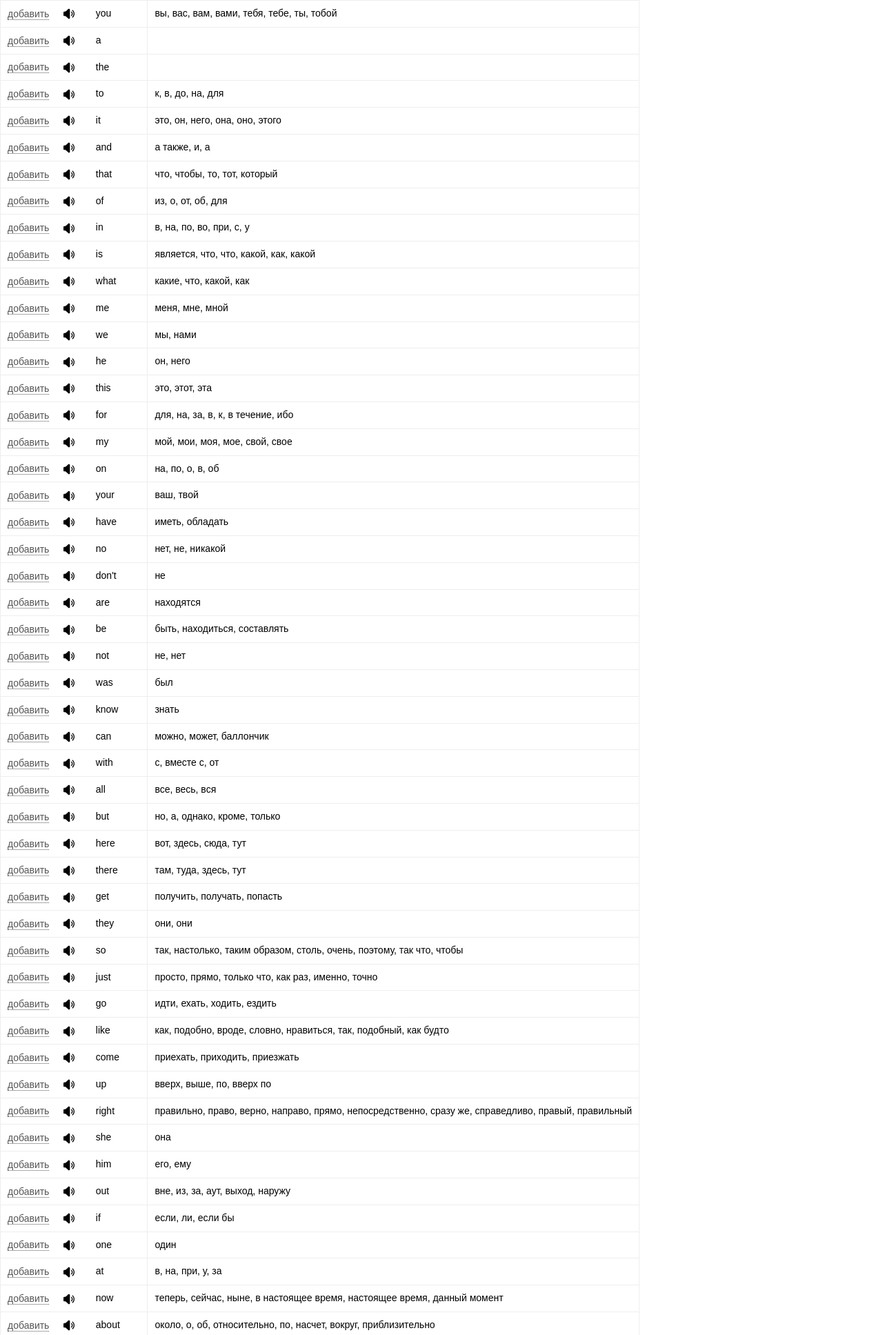
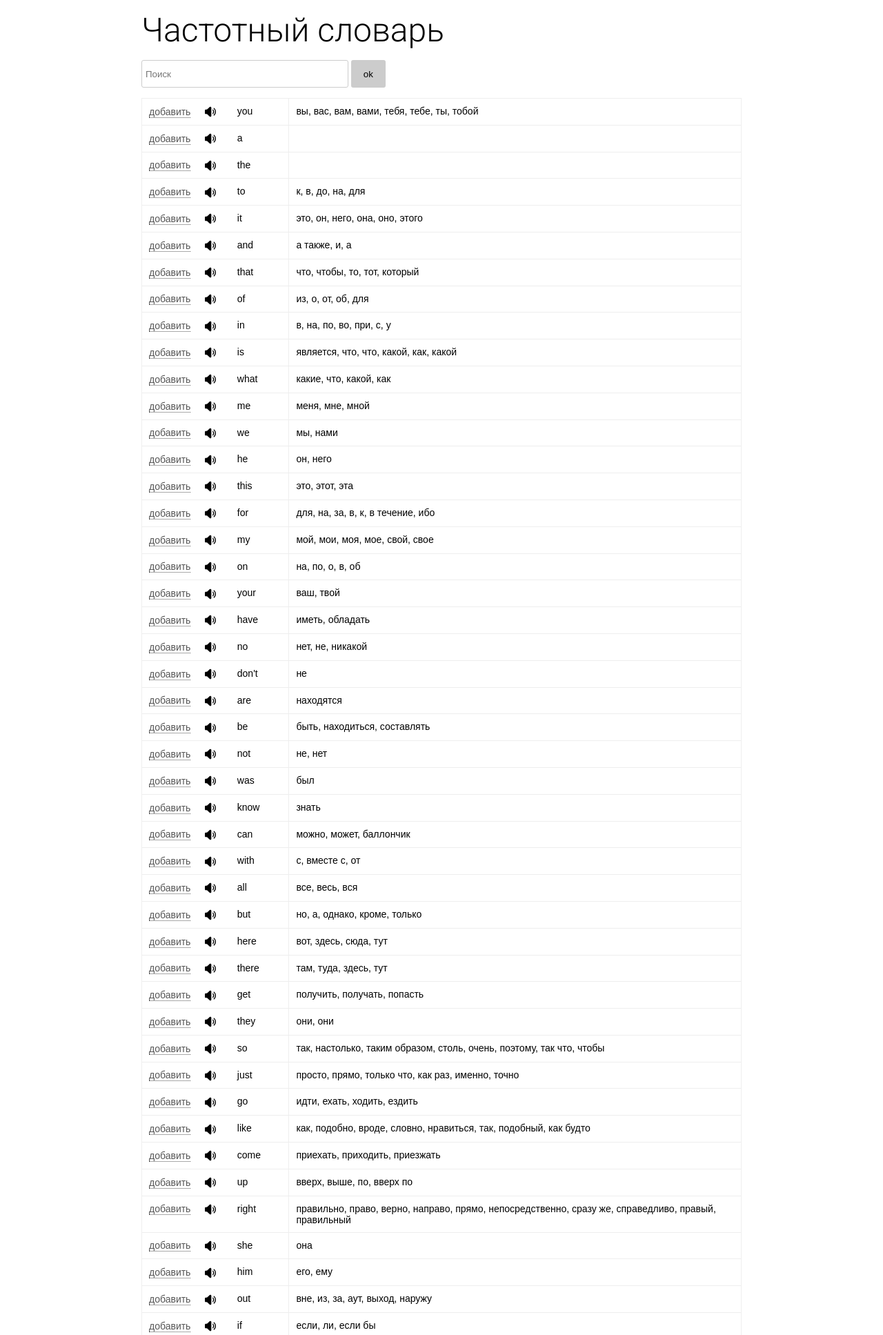
Before and after one commit to alexbobrow/mydict, a Django app: page /freq/list/ in a window 1280 px wide. Shown: the top 1935 px of the page at 69% size. Run offline with Django 3.2, Linux system fonts and the light colour scheme; the visitor is signed in with stand-in values (Sample User, id 1); data comes from the database, SQL or seed files in the repository; data that the repository does not hold is empty.

Commit message:
Search feature added for both lists

```diff
--- a/main/static/app.js
+++ b/main/static/app.js
@@ -143,7 +143,7 @@ $(function(){
     $('button[data-action=remove-from-dict]').on('click', removeFromDict);
 
 
-    $('button[data-action=add-to-dict], button[data-action=remove-from-dict], button.next').on('keypress', function(e){
+    $('button[data-action=add-to-dict], button[data-action=remove-from-dict], button.next').on('keypress keydown keyup', function(e){
         // prevent double next action if buttons is focused
         // because pressing Enter is binded on Window
         e.stopImmediatePropagation();
--- a/main/static/main.css
+++ b/main/static/main.css
@@ -174,6 +174,10 @@ ul.home a:hover {
 }
 
 
+.words-row .col-1 {
+    white-space: nowrap;
+}
+
 
 .words-row button.add,
 .words-row button.remove,
@@ -303,3 +307,26 @@ ul.home a:hover {
 .edit-translation button {
     margin-right: 10px;
 }
+
+
+form.search {
+    margin: 15px 0;
+}
+
+form.search input[type=search] {
+    height: 40px;
+    padding: 0 5px;
+    min-width: 300px;
+    border-radius: 3px;
+    border: 1px solid #ccc;
+
+}
+
+form.search input[type=submit] {
+    height: 40px;
+    width: 50px;
+    background-color: #ccc;
+    border: none;
+    border-radius: 3px;
+    margin-right: 15px;
+}
--- a/main/templates/freq_list.html
+++ b/main/templates/freq_list.html
@@ -16,8 +16,20 @@
 
 {% block body %}
 
+<div class="w-limit">
+    <div class="a-m">
 
-<div class='words-table'>
+        <h1>Частотный словарь</h1>
+
+        <form class='search'>
+            <input type="search" name="q" placeholder="Поиск"{% if q %} value='{{ q }}'{% endif %}>
+            <input type="submit" name="" value='ok'>
+            {% if q %}
+                <a href="{% url 'freq_list' %}">сброс</a>
+            {% endif %}
+        </form>
+
+        <div class='words-table a-mb'>
             {% for word in words %}
                 <div data-word-id='{{ word.pk }}' class='words-row freq-row{% if word.progress_set.all.0 %} added{% endif %}'>
                     <div class='col-1'>
@@ -50,6 +62,9 @@
             </span>
         </div>
 
+    </div>
+</div>
+
 <audio type="audio/mpeg" autoplay="true"></audio>
 
 {% endblock body %}
--- a/main/views.py
+++ b/main/views.py
@@ -92,7 +92,13 @@ def freq_list(request):
     context = {}
 
     pqs = Progress.objects.filter(user=request.user, added=True)
-    qs = Word.objects.filter(disabled=False).prefetch_related(Prefetch('progress_set', queryset=pqs))
+    qs = Word.objects.filter(disabled=False)
+
+    if 'q' in request.GET:
+        qs = qs.filter(word__icontains=request.GET['q'])
+        context['q'] = request.GET['q']
+
+    qs = qs.prefetch_related(Prefetch('progress_set', queryset=pqs))
 
 
     paginator = Paginator(qs, 100)
@@ -118,7 +124,15 @@ def freq_list(request):
 def own_list(request):
     context = {}
 
-    qs = Progress.objects.filter(user=request.user, added=True, word__disabled=False).select_related('word')
+    qs = Progress.objects.filter(user=request.user, added=True, word__disabled=False)
+
+    if 'q' in request.GET:
+        qs = qs.filter(word__word__icontains=request.GET['q'])
+        context['q'] = request.GET['q']
+
+    qs = qs.select_related('word')
+
+
     paginator = Paginator(qs, 1000)
 
     page = request.GET.get('page', 1)
```
Also changed, not shown: main/templates/own_list.html (+15 -1 lines). Lines whose indentation alone changed are shown as unchanged.
